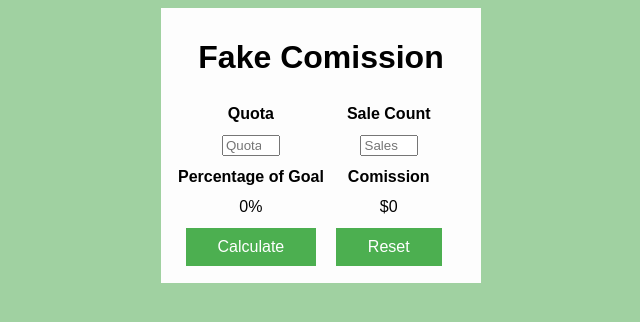
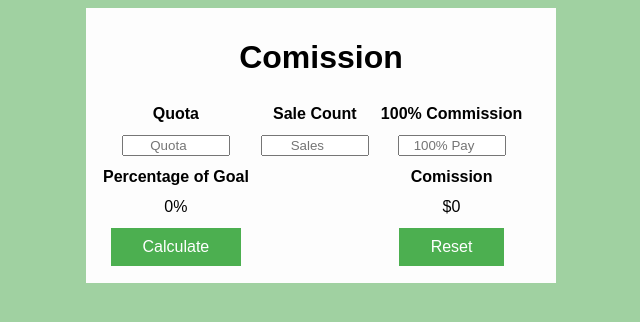
Before and after one commit to gregrtardif/comission, a plain HTML site: page index.html in a window 1280 px wide. Shown: the whole page, without its empty margins (319-959 px from the left). Drawn offline with Linux system fonts and the light colour scheme.

Commit message:
Add files via upload

```diff
--- a/comission.css
+++ b/comission.css
@@ -5,7 +5,7 @@ background-color: rgb(160, 209, 161);
 }
 
 .page{
-    max-width: 300px;
+    max-width: 450px;
     margin: auto;
     background-color: rgb(253, 253, 253);
     padding: 10px;
@@ -35,6 +35,6 @@ button{
     font-size: 16px;
 }
 input{
-    width:50px;
+    width:100px;
     text-align: center;
 }
--- a/comission.js
+++ b/comission.js
@@ -4,6 +4,7 @@ var percentage =document.querySelector("#percentage");
 var comission=document.querySelector("#comission");
 var calc =document.querySelector("#calc");
 var reset=document.querySelector("#reset");
+var goalcomiss=document.querySelector("#hundredcomission");
 var multiplier =0;
 var comiss=1500;
 var percent= 100;
@@ -20,18 +21,23 @@ saleCount.addEventListener("change", function(){
 	count=Number(saleCount.value);
 
 });
+goalcomiss.addEventListener("change", function(){
+	comiss.textContent =goalcomiss.value;
+	comiss=Number(goalcomiss.value);
+
+});
 
 calc.addEventListener("click", function(){
     percent=count/goal;
     multiplier=percent-1;
 
     if(multiplier>=0){
-        comiss=((multiplier*2+1)*1500).toFixed(2);
+        comiss=((multiplier*2+1)*comiss).toFixed(2);
         comission.textContent=comiss;
         percentage.textContent=(percent*100).toFixed(0);
      }
     else{
-        comiss=((multiplier+1)*1500).toFixed(2);
+        comiss=((multiplier+1)*comiss).toFixed(2);
 
         comission.textContent=comiss;
         percentage.textContent=(percent*100).toFixed(0);
--- a/index.html
+++ b/index.html
@@ -10,28 +10,36 @@
 </head>
 <body>
     <div class="page">
-    <h1>Fake Comission</h1>
+    <h1>Comission</h1>
+
 <table>
     <tr>
         <th>Quota</th>
         <th>Sale Count</th>
+        <th>100% Commission</th>
+
     </tr>
     <tr>
-           <td> <input type="number" id="quota" placeholder="Quota"></td>
-          <td><input type="number" id="saleCount" placeholder="Sales"></td>
+           <td> <input type="number" id="quota" placeholder="Quota" required></td>
+          <td><input type="number" id="saleCount" placeholder="Sales" required></td>
+          <td>  <input type="number" id="hundredcomission" placeholder="100% Pay" required></td>
     </tr>
     <tr>
     <th>Percentage of Goal</th>
+    <th></th>
     <th>Comission</th>
 </tr>
 <tr>
         <td><span id ="percentage">0</span>%</td>
+        <td></td>
         <td>$<span id="comission">0</span></td>
 </tr>
     <tr>
         <td><button id="calc">Calculate</button></td>
+        <td></td>
         <td><button id="reset">Reset</button></td>
     </tr>
+
 </table>
 
 
```
